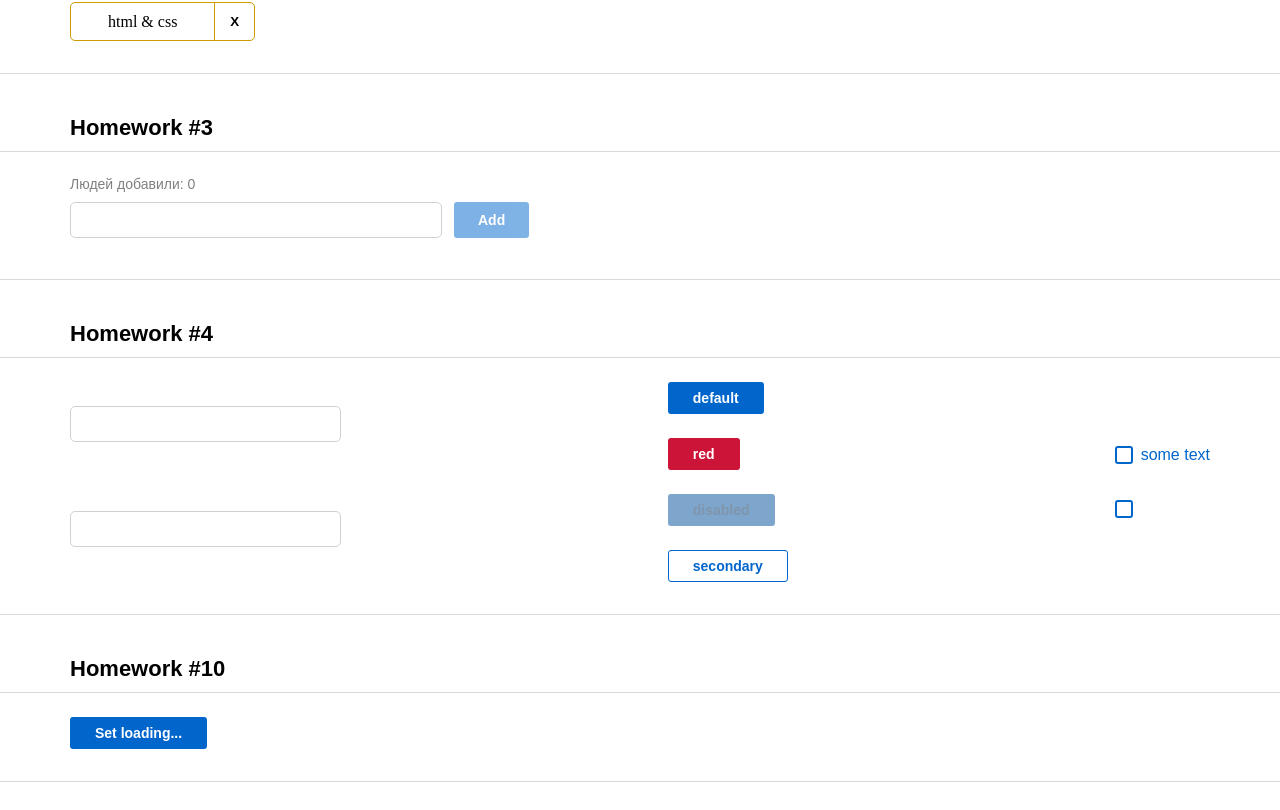
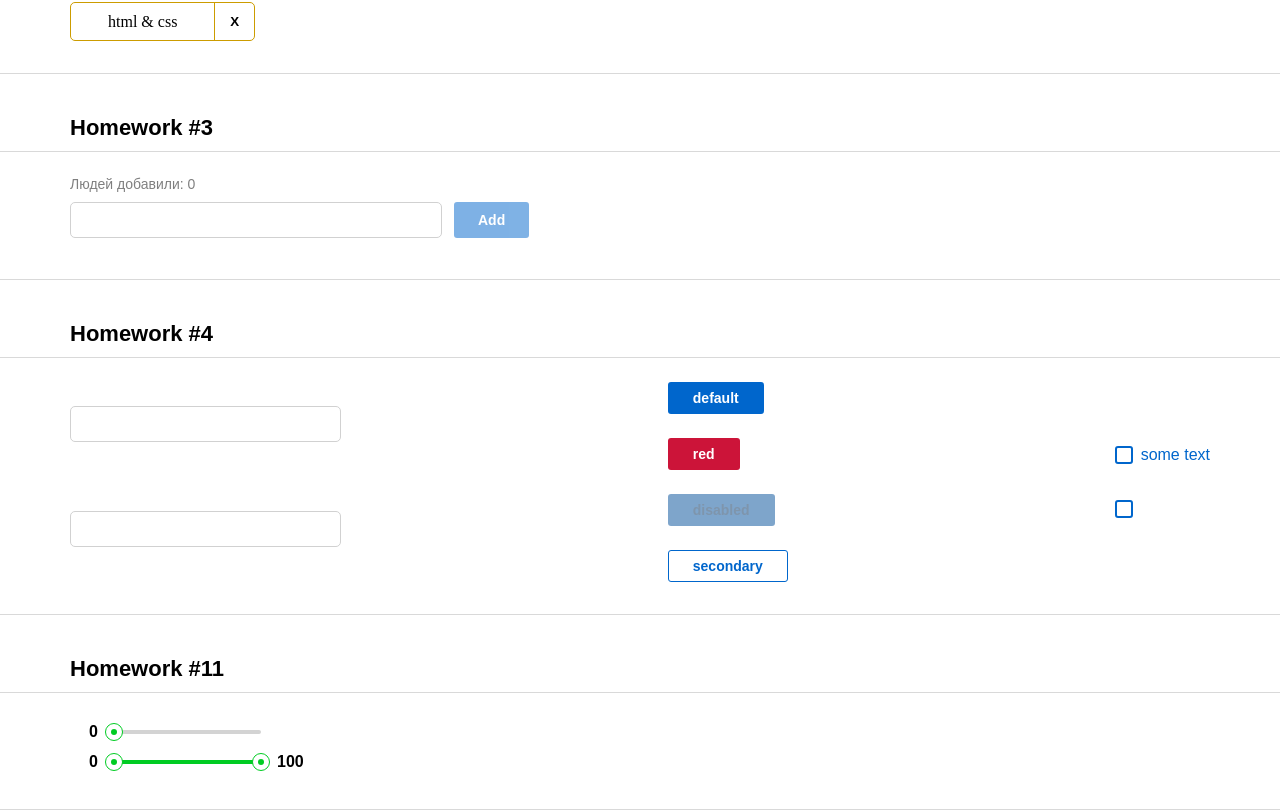
Before and after one commit to filatow/homework-front-s2, a React (Create React App) app: page /#/pre-junior in a window 1280 px wide. Shown: the part 747-1557 px from the top of the page. Before the commit the page ends 1529 px from the top, so only its background shows below. Built offline with nearby package versions, Linux system fonts and the light colour scheme.

Commit message:
Finished homework 4.3

```diff
--- a/src/s1-main/App.tsx
+++ b/src/s1-main/App.tsx
@@ -9,7 +9,8 @@ import HW5 from '../s2-homeworks/hw05/HW5'
 // import HW7 from '../s2-homeworks/hw07/HW7';
 // import HW8 from '../s2-homeworks/hw08/HW8';
 // import HW9 from '../s2-homeworks/hw09/HW9';
-import HW10 from '../s2-homeworks/hw10/HW10';
+// import HW10 from '../s2-homeworks/hw10/HW10';
+import HW11 from '../s2-homeworks/hw11/HW11';
 
 function App() {
   return (
@@ -26,7 +27,8 @@ function App() {
       {/*<HW7/>*/}
       {/*<HW8/>*/}
       {/*<HW9/>*/}
-      <HW10/>
+      {/*<HW10/>*/}
+      <HW11/>
     </div>
   )
 }
--- a/src/s2-homeworks/hw11/HW11.module.css
+++ b/src/s2-homeworks/hw11/HW11.module.css
@@ -2,7 +2,23 @@
 }
 
 .wrapper {
+  display: flex;
+  align-items: center;
 }
 
 .number {
+  width: 28px;
+  font-family: var(--basic-font-family);
+  font-weight: 600;
+  font-size: 16px;
 }
+
+.number:first-child {
+  margin-right: 16px;
+  text-align: right;
+}
+
+.number:last-child {
+  margin-left: 16px;
+  text-align: left;
+}
--- a/src/s2-homeworks/hw11/HW11.tsx
+++ b/src/s2-homeworks/hw11/HW11.tsx
@@ -1,7 +1,7 @@
-import React, { useState } from 'react'
+import React, {useState} from 'react'
 import s from './HW11.module.css'
 import s2 from '../../s1-main/App.module.css'
-import { restoreState } from '../hw06/localStorage/localStorage'
+import {restoreState} from '../hw06/localStorage/localStorage'
 import SuperRange from './common/c7-SuperRange/SuperRange'
 
 /*
@@ -15,8 +15,19 @@ function HW11() {
   const [value1, setValue1] = useState(restoreState<number>('hw11-value1', 0))
   const [value2, setValue2] = useState(restoreState<number>('hw11-value2', 100))
 
-    const change = (event: any, value: any) => {
+  const change = (event: Event, value: number | number[]) => {
     // пишет студент // если пришёл массив - сохранить значения в оба useState, иначе в первый
+    if (Array.isArray(value)) {
+      const [value1, value2] = value
+      setValue1(value1)
+      setValue2(value2)
+    } else {
+      if (value <= value2) {
+        setValue1(value)
+      } else {
+        setValue2(value)
+      }
+    }
   }
 
   return (
@@ -30,7 +41,8 @@ function HW11() {
             <SuperRange
               id={'hw11-single-slider'}
               // сделать так чтоб value1 изменялось // пишет студент
-
+              onChange={change}
+              value={value1}
             />
           </div>
           <div className={s.wrapper}>
@@ -38,7 +50,8 @@ function HW11() {
             <SuperRange
               id={'hw11-double-slider'}
               // сделать так чтоб value1/2 изменялось // пишет студент
-
+              onChange={change}
+              value={[value1, value2]}
             />
             <span id={'hw11-value-2'} className={s.number}>{value2}</span>
           </div>
--- a/src/s2-homeworks/hw11/common/c7-SuperRange/SuperRange.tsx
+++ b/src/s2-homeworks/hw11/common/c7-SuperRange/SuperRange.tsx
@@ -5,7 +5,24 @@ const SuperRange: React.FC<SliderProps> = (props) => {
   return (
     <Slider
       sx={{ // стили для слайдера // пишет студент
-
+        width: '147px',
+        color: '#8B8B8B',
+        '& .MuiSlider-track': {
+          color: '#00CC22',
+        },
+        '& .MuiSlider-thumb': {
+          height: 18,
+          width: 18,
+          backgroundColor: '#fff',
+          border: '1px solid #00CC22',
+          '&::before': {
+            width: '6px',
+            height: '6px',
+            borderRadius: '50%',
+            backgroundColor: '#00CC22',
+            boxShadow: 'none'
+          },
+        },
       }}
       {...props} // отдаём слайдеру пропсы если они есть (value например там внутри)
     />
```
Lines whose indentation alone changed are shown as unchanged.
